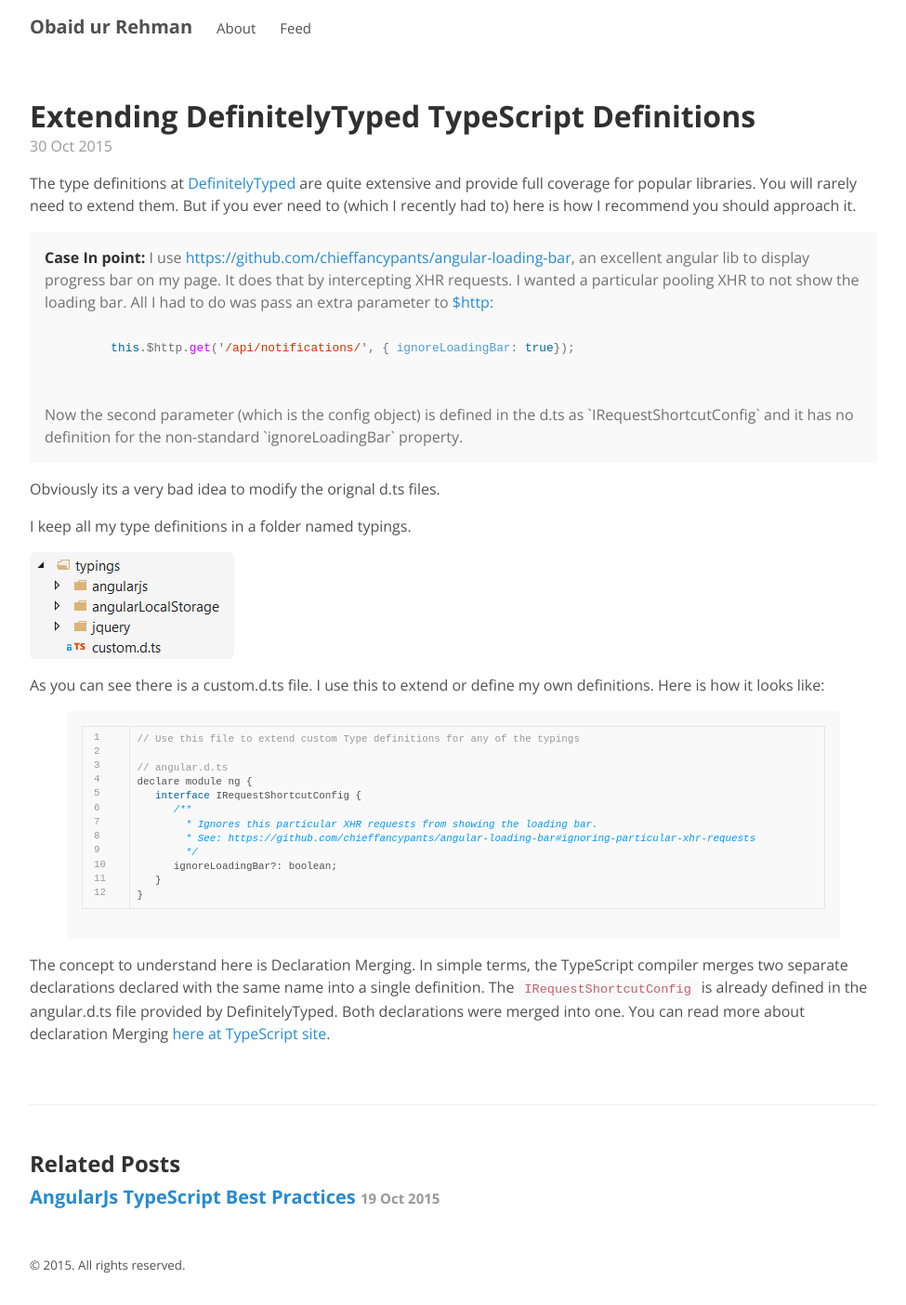
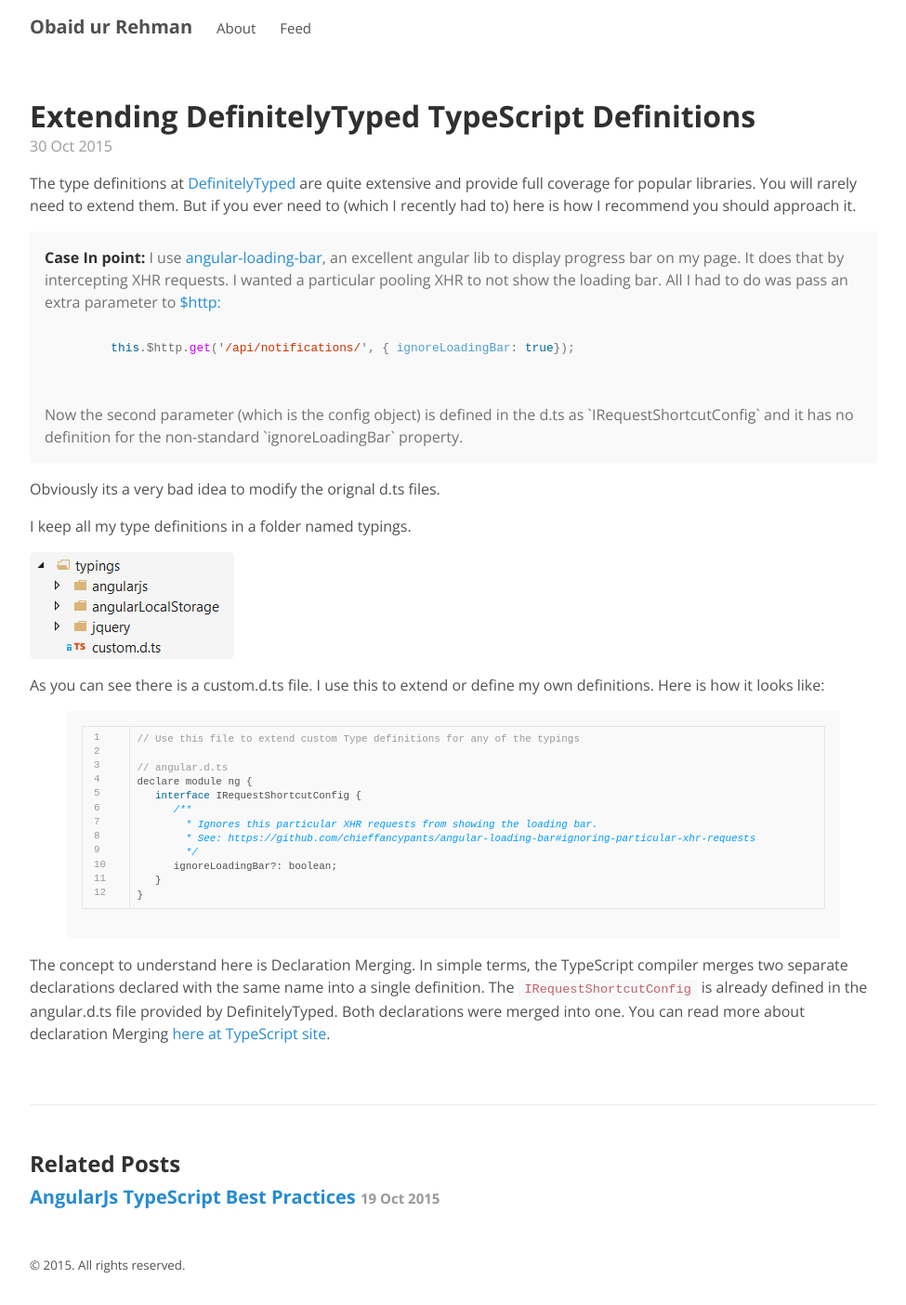
Before and after one commit to ObaidUrRehman/ObaidUrRehman.github.io, a Jekyll site: the page built from _posts/2015-10-30-extending-typeScript-definitions.md, in a window 1280 px wide. Shown: the whole page at 93% size, without its empty margins (152-1127 px from the left). Built offline with Jekyll 4.4.1, drawn with Linux system fonts in a browser that asks for light colours; comment, search, counter and statistics services are not loaded; some of the changed lines change nothing that is shown.

Commit message:
Post: Extending DefinitelyTyped TypeScript Definitions

```diff
--- a/_posts/2015-10-30-extending-typeScript-definitions.md
+++ b/_posts/2015-10-30-extending-typeScript-definitions.md
@@ -6,7 +6,7 @@
 rarely need to extend them. But if you ever need to (which I recently had to) here is how I recommend you should approach it.
 
 <div class="message">
-  <strong>Case In point:</strong> I use <a href="angular-loading-bar">https://github.com/chieffancypants/angular-loading-bar</a>, an excellent angular lib to display progress bar on my page. It does that
+  <strong>Case In point:</strong> I use <a href="https://github.com/chieffancypants/angular-loading-bar">angular-loading-bar</a>, an excellent angular lib to display progress bar on my page. It does that
   by intercepting XHR requests. I wanted a particular pooling XHR to not show the loading bar. All I had to do was pass an extra parameter to <a href="https://docs.angularjs.org/api/ng/service/$http#get">$http:</a>
 
   {% highlight js %}
```
